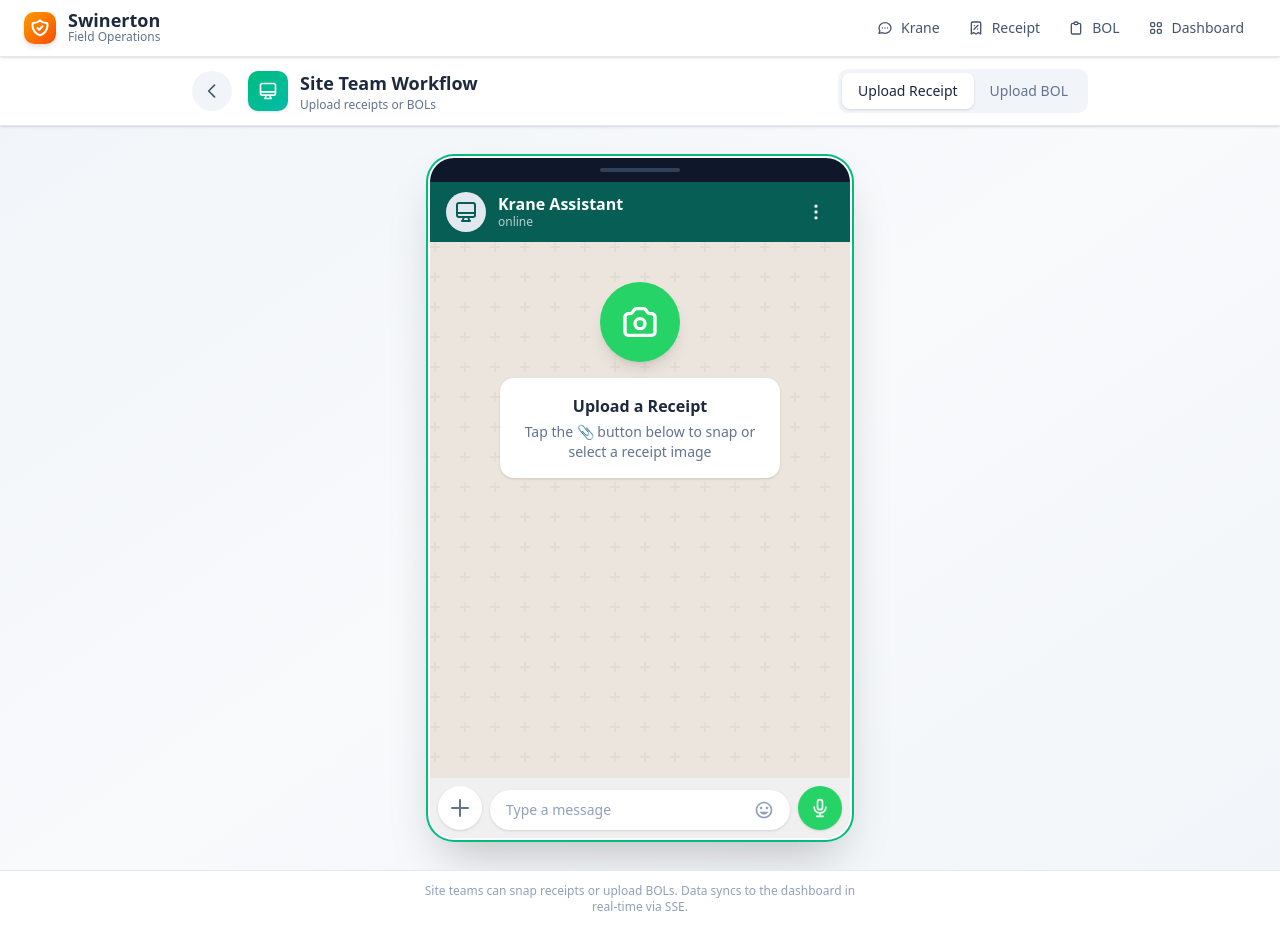
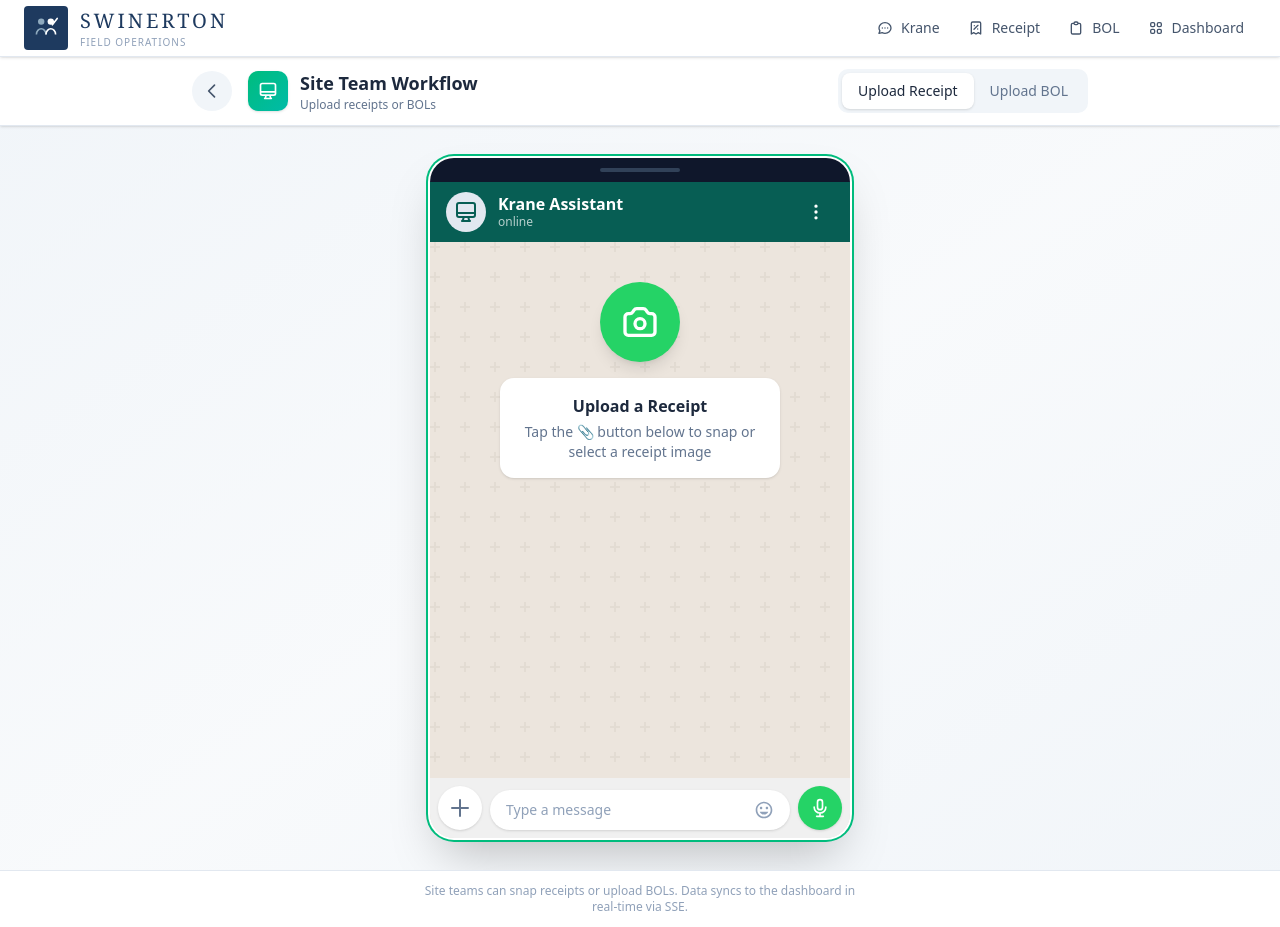
Before and after one commit to SathisUdhayakumar/Swinerton-demo, a Next.js app: page /site-workflow in a window 1280 px wide. Built offline with nearby package versions, Linux system fonts and the light colour scheme.

Commit message:
feat: update logo to Swinerton branding with blue color scheme

```diff
--- a/app/(combined)/layout.tsx
+++ b/app/(combined)/layout.tsx
@@ -13,14 +13,21 @@
           <div className="flex items-center justify-between h-14">
             {/* Logo & Title */}
             <Link href="/dashboard" className="flex items-center gap-3">
-              <div className="w-8 h-8 bg-gradient-to-br from-amber-500 to-orange-600 rounded-lg flex items-center justify-center shadow-md">
-                <svg className="w-5 h-5 text-white" fill="none" stroke="currentColor" viewBox="0 0 24 24">
-                  <path strokeLinecap="round" strokeLinejoin="round" strokeWidth={2.5} d="M9 12l2 2 4-4m5.618-4.016A11.955 11.955 0 0112 2.944a11.955 11.955 0 01-8.618 3.04A12.02 12.02 0 003 9c0 5.591 3.824 10.29 9 11.622 5.176-1.332 9-6.03 9-11.622 0-1.042-.133-2.052-.382-3.016z" />
+              {/* Swinerton Logo Icon - Two figures representing partnership/collaboration */}
+              <div className="w-11 h-11 bg-[#1e3a5f] rounded flex items-center justify-center overflow-hidden">
+                <svg className="w-8 h-8" viewBox="0 0 40 40" fill="none">
+                  {/* Two figures side by side */}
+                  <circle cx="14" cy="12" r="4" fill="#8faabe"/>
+                  <path d="M8 28c0-4 3-7 6-7s6 3 6 7" stroke="#8faabe" strokeWidth="2" fill="none"/>
+                  <circle cx="26" cy="12" r="4" fill="white"/>
+                  <path d="M20 28c0-4 3-7 6-7s6 3 6 7" stroke="white" strokeWidth="2" fill="none"/>
+                  {/* Raised arm gesture */}
+                  <path d="M28 16 L34 8" stroke="white" strokeWidth="2" strokeLinecap="round"/>
                 </svg>
               </div>
               <div className="hidden sm:block">
-                <h1 className="text-slate-800 font-bold text-lg leading-none">Swinerton</h1>
-                <p className="text-slate-500 text-xs">Field Operations</p>
+                <h1 className="text-[#1e3a5f] text-xl tracking-widest uppercase" style={{ fontFamily: 'Georgia, "Times New Roman", serif', fontWeight: 400, letterSpacing: '0.15em' }}>Swinerton</h1>
+                <p className="text-slate-400 text-[10px] tracking-widest uppercase">Field Operations</p>
               </div>
             </Link>
 
```
